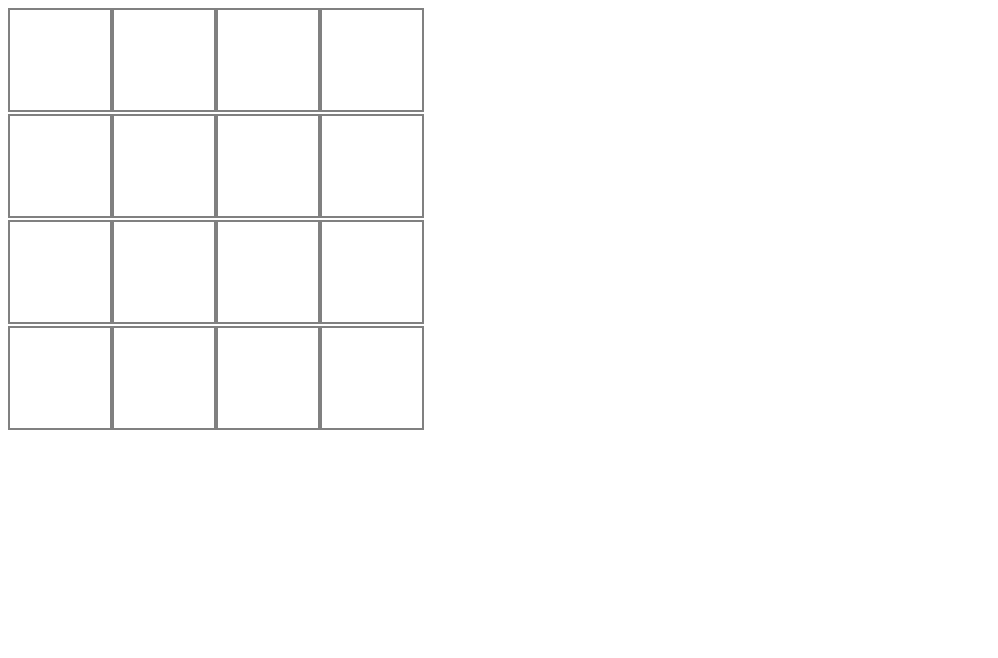
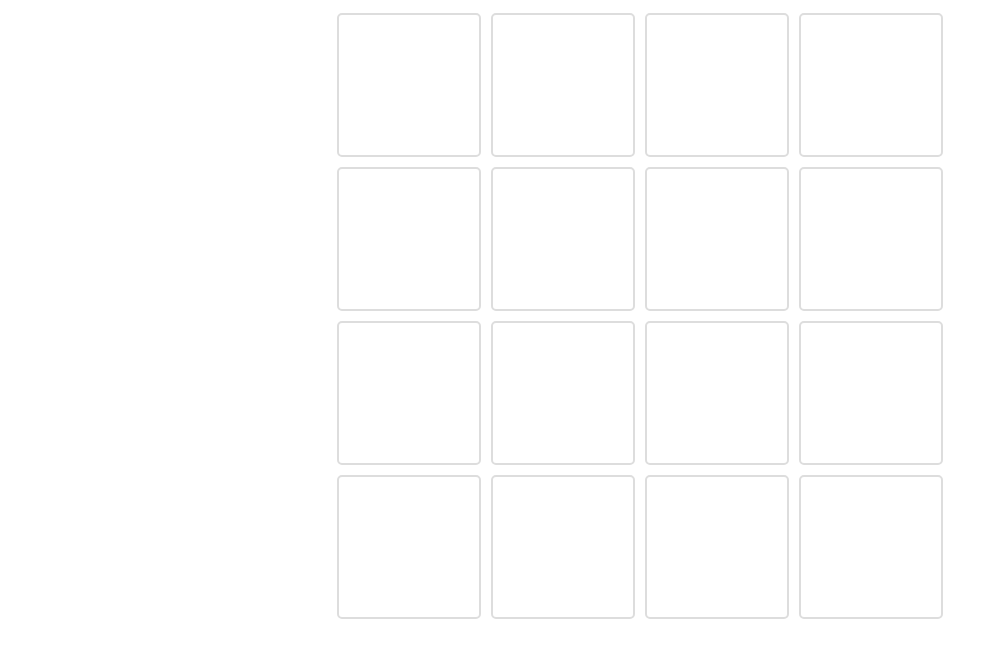
Before and after one commit to MarianoWalter/lab4-juego-memoria, a website: page index.html in a window 1280 px wide. Shown: the whole page, without its empty margins (0-998 px from the left). Drawn offline with Linux system fonts and the light colour scheme.

Commit message:
Uso de nuevas imágenes y nuevo estilo

```diff
--- a/index.html
+++ b/index.html
@@ -8,22 +8,7 @@
 </head>
 <body>
 
-    <style>
-        .cell{
-            border: 2px solid gray;
-            cursor: pointer;
-            display: inline-flex;
-        }
-        .cell.adivinada {
-            border-color: blue;
-        }
-        .cell img {
-            height: 100px;
-        }
-        .cell:not(.ver) img {
-            visibility: hidden;
-        }
-    </style>
+    <link rel="stylesheet" href="./style.css">
 
     <div id="tabla">
 
--- a/index.js
+++ b/index.js
@@ -86,7 +86,7 @@ for (let row of grilla) {
 		rowEl.appendChild(cellEl);
 
 		let imgEl = document.createElement('img');
-		imgEl.src = 'img/' + cell.valor + '.png';
+		imgEl.src = 'img/' + cell.valor + '.svg';
 		cellEl.appendChild(imgEl);
 		cellEl._celda = cell;
 		cell.el = cellEl;
--- /dev/null
+++ b/style.css
@@ -0,0 +1,22 @@
+#tabla {
+    text-align: center;
+}
+
+.cell {
+    border: 2px solid #DDDDDD;
+    cursor: pointer;
+    display: inline-flex;
+    margin: 5px;
+    border-radius: 5px;
+}
+.cell.adivinada {
+    border-color: blue;
+}
+.cell img {
+    height: 100px;
+    width: 100px;
+    margin: 20px;
+}
+.cell:not(.ver) img {
+    visibility: hidden;
+}
```
